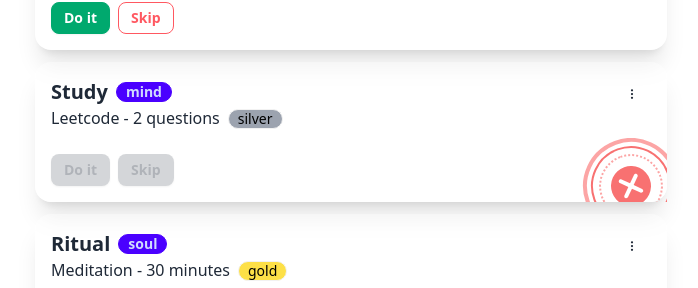
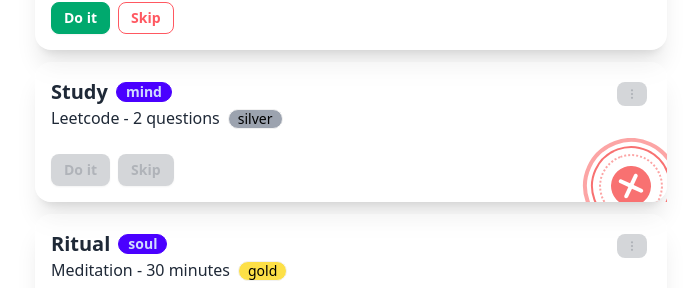
Before and after one commit to budiigunawan/sahabit, a React (Vite) app: page / in a window 1280 px wide. Shown: the part 336-624 px from the top of the page, without its empty margins (289-987 px from the left). Built offline with nearby package versions, Linux system fonts and the light colour scheme.

Commit message:
feat: disable three dots button on habit that has status

```diff
--- a/src/components/habit-card.tsx
+++ b/src/components/habit-card.tsx
@@ -48,7 +48,9 @@ export const HabitCard = ({ habit }: HabitCardProps) => {
             <div
               tabIndex={0}
               role='button'
-              className='btn btn-ghost btn-xs m-1'
+              className={`btn btn-ghost btn-xs m-1 ${
+                habit.status && 'btn-disabled'
+              }`}
             >
               <BsThreeDotsVertical />
             </div>
```
